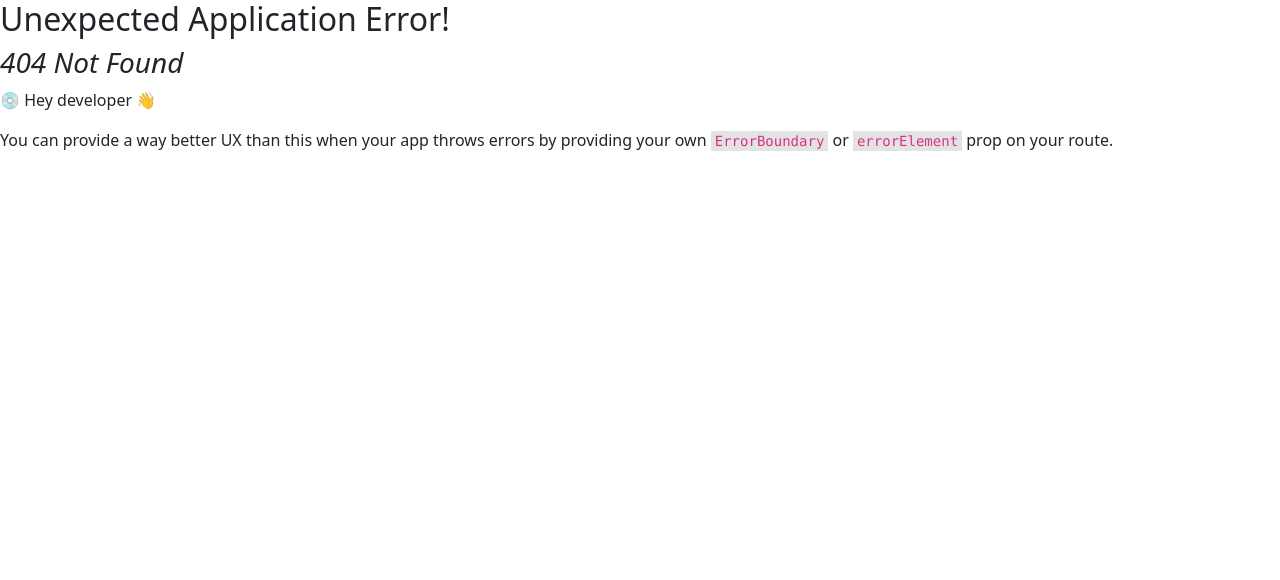
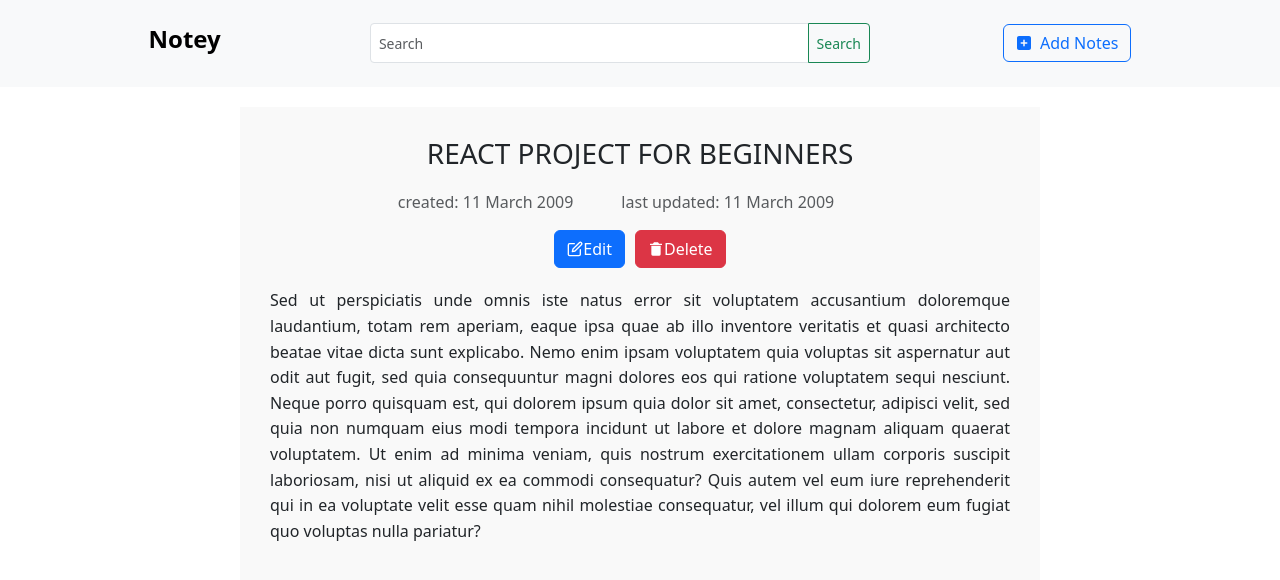
Before and after one commit to SaraabbasiNZ/react-note-app, a React (Vite) app: page /note-detail in a window 1280 px wide. Before the commit this address had no page. Shown: the top 580 px of the page. Built offline with nearby package versions, Linux system fonts and the light colour scheme.

Commit message:
Add NoteDetail and give style

```diff
--- a/src/App.jsx
+++ b/src/App.jsx
@@ -3,6 +3,7 @@ import { createBrowserRouter, createRoutesFromElements, RouterProvider, Route }
 import HomePage from './pages/HomePage'
 import MainLayout from './layouts/MainLayout'
 import AddNotePage from './pages/AddNotePage'
+import NoteDetailPage from './pages/NoteDetailPage'
 
 const App = () => {
 
@@ -10,6 +11,7 @@ const App = () => {
     <Route path='/' element={<MainLayout />}>
       <Route index element={<HomePage />} />
       <Route path= "/add-note" element={<AddNotePage />} />
+      <Route path= "/note-detail" element={<NoteDetailPage />} />
     </Route>
 
   ))
--- a/src/components/NavBar.jsx
+++ b/src/components/NavBar.jsx
@@ -13,9 +13,9 @@ const NavBar = () => {
   return (
     <nav className="navbar bg-body-tertiary py-50" style={{ padding: "20px" }}>
       <div className="container d-flex justify-content-around">
-        <a className="navbar-brand" href="/">
+        <Link className="navbar-brand" to="/">
           <h4 style={{ fontWeight: "bold" }}>Notey</h4>
-        </a>
+        </Link>
         <div className="d-flex">
           <div
             className="input-group input-group-sm"
--- a/src/components/NoteCard.jsx
+++ b/src/components/NoteCard.jsx
@@ -1,6 +1,7 @@
 import React from 'react'
 import { MdMarkunread } from "react-icons/md";
 import { FaNoteSticky } from "react-icons/fa6";
+import { Link } from 'react-router-dom';
 
 
 const NoteCard = () => {
@@ -10,12 +11,15 @@ const NoteCard = () => {
         <span className="side-stick" style={{ backgroundColor: "blue" }}></span>
         <FaNoteSticky style={{ marginLeft: "auto", color: "blue" }} />
         <a href="/notes-detail" style={{textDecoration: "none", color: "black"}}>
+        <Link to="note-detail" style={{textDecoration: "none", color: "black"}}>
         <h5
           className="note-title text-truncate w-75 mb-0"
           data-noteheading="Book a Ticket for Movie"
         >
           Book a Ticket for {" "}
         </h5>
+        </Link>
+
         </a>
 
         <p className="note-date font-12 text-muted">11 March 2024</p>
--- /dev/null
+++ b/src/pages/NoteDetailPage.css
@@ -0,0 +1,56 @@
+/* DetailPage.css */
+
+.note-container {
+    max-width: 800px;
+    margin: 20px auto;
+    padding: 30px 30px;
+    background-color: #f9f9f9;
+  }
+
+  .title {
+
+    text-align: center;
+    margin-bottom: 20px;
+  }
+
+  .button-group {
+    display: flex;
+    justify-content: center;
+    gap: 10px;
+    margin-bottom: 20px;
+  }
+
+  .btn {
+    padding: 10px 20px;
+    font-size: 16px;
+    border: none;
+    border-radius: 4px;
+    cursor: pointer;
+    display: flex !important;
+    align-items: center !important;
+  }
+
+  .btn-primary {
+    background-color: #007bff;
+    color: white;
+  }
+
+  .btn-primary:hover {
+    background-color: #0056b3;
+  }
+
+  .btn-danger {
+    background-color: #dc3545;
+    color: white;
+  }
+
+  .btn-danger:hover {
+    background-color: #c82333;
+  }
+
+  .description {
+    /* font-family: 'Georgia', serif; */
+    /* color: #555; */
+    line-height: 1.6;
+    text-align: justify;
+  }
--- /dev/null
+++ b/src/pages/NoteDetailPage.jsx
@@ -0,0 +1,42 @@
+import React from 'react'
+import { BiSolidTrashAlt } from "react-icons/bi";
+import { FiEdit } from "react-icons/fi";
+import "./NoteDetailPage.css"
+
+const NoteDetailPage = () => {
+  return (
+    <div className="note-container">
+    <h3 className="title">REACT PROJECT FOR BEGINNERS</h3>
+    <span className="d-flex justify-content-center">
+    <p className="note-date font-12 text-muted me-5"> created: 11 March 2009</p>
+    <p className="note-date font-12 text-muted me-5">last updated: 11 March 2009</p>
+    </span>
+    <span className="button-group">
+      <button className="btn btn-primary"><FiEdit /><span>Edit</span></button>
+      <button className="btn btn-danger"><BiSolidTrashAlt /><span>Delete</span></button>
+    </span>
+    <p className="description">
+      Sed ut perspiciatis unde omnis iste natus error sit voluptatem
+      accusantium doloremque laudantium, totam rem aperiam, eaque ipsa quae ab
+      illo inventore veritatis et quasi architecto beatae vitae dicta sunt
+      explicabo. Nemo enim ipsam voluptatem quia voluptas sit aspernatur aut
+      odit aut fugit, sed quia consequuntur magni dolores eos qui ratione
+      voluptatem sequi nesciunt. Neque porro quisquam est, qui dolorem ipsum
+      quia dolor sit amet, consectetur, adipisci velit, sed quia non numquam
+      eius modi tempora incidunt ut labore et dolore magnam aliquam quaerat
+      voluptatem. Ut enim ad minima veniam, quis nostrum exercitationem ullam
+      corporis suscipit laboriosam, nisi ut aliquid ex ea commodi consequatur?
+      Quis autem vel eum iure reprehenderit qui in ea voluptate velit esse
+      quam nihil molestiae consequatur, vel illum qui dolorem eum fugiat quo
+      voluptas nulla pariatur?
+    </p>
+
+
+
+
+
+  </div>
+  )
+}
+
+export default NoteDetailPage
```
Also changed, not shown: src/pages/EditNotePage.jsx (added, +9 -0 lines).
